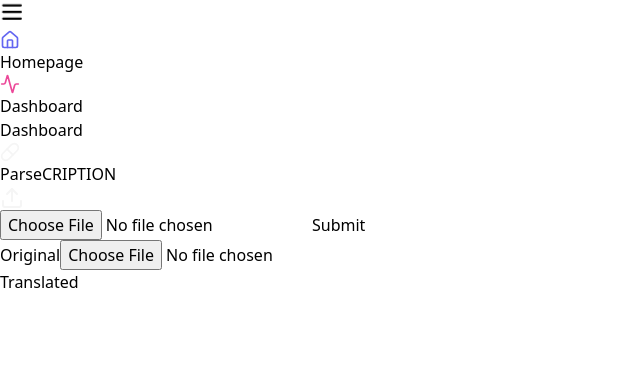
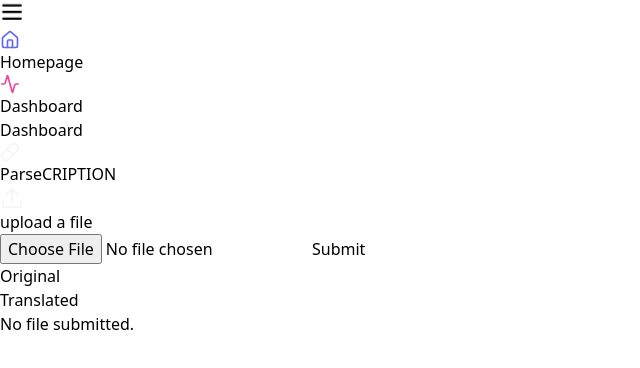
Before and after one commit to BigDataForSanDiego/Team-202, a React (Vite) app in the folder frontend/dashboard/: page /dashboard in a window 1280 px wide. Shown: the top 368 px of the page, without its empty margins (0-640 px from the left). Built offline with nearby package versions, Linux system fonts and the light colour scheme.

Commit message:
Updated Translate and Upload Components

```diff
--- a/frontend/dashboard/src/components/TranslateComponent.jsx
+++ b/frontend/dashboard/src/components/TranslateComponent.jsx
@@ -1,37 +1,25 @@
-import React, { useState, useRef } from 'react';
+import React from 'react';
 
-const TranslateComponent = ({ triggerFileInput }) => {
-    const [imageUrl, setImageUrl] = useState('');
-    const fileInputRef = useRef(null);
-
-    const handleImageUpload = (event) => {
-        const file = event.target.files[0];
-        if (file) {
-            const reader = new FileReader();
-            reader.onloadend = () => {
-                setImageUrl(reader.result);
-            };
-            reader.readAsDataURL(file);
-        }
-    };
-
+const TranslateComponent = ({ imageUrl, onTranslate }) => {
     return (
-        <div className='flex h-24 mt-8 bg-gray-800 bg-opacity-50 backdrop-blur-md overflow-hidden shadow-lg rounded-xl border border-gray-700'>
-            <div className='text-2xl font-medium text-gray-300 w-full border-r border-dashed border-gray-500'>
-                <div className='flex items-center justify-center p-4'>
-                    Original
-                    <input
-                        type="file"
-                        ref={fileInputRef}
-                        onChange={handleImageUpload}
-                        className='hidden'
-                    />
-                    {imageUrl && <img src={imageUrl} alt="Uploaded" className='ml-4 h-16' />}
+        <div className='flex flex-col mt-8'>
+            <div
+                className='flex h-96 bg-gray-800 bg-opacity-50 backdrop-blur-md overflow-hidden shadow-lg rounded-xl border border-gray-700'>
+                <div className='text-2xl font-medium text-gray-300 w-full border-r border-dashed border-gray-500'>
+                    <div className='flex flex-col items-center justify-center p-4'>
+                        <p className='mb-8'>Original</p>
+                        <div>
+                            {imageUrl && <img src={imageUrl} alt="Uploaded" className='ml-4 min-h-40 max-h-64 object-cover' />}
+                        </div>
+                    </div>
                 </div>
-            </div>
-            <div className='text-2xl font-medium text-gray-300 w-full'>
-                <div className='flex items-center justify-center p-4'>
-                    Translated
+                <div className='text-2xl font-medium text-gray-300 w-full'>
+                    <div className='flex items-center justify-center p-4'>
+                        <p>Translated</p>
+                    </div>
+                    <div className='flex items-center justify-center p-4 font-normal pt-32'>
+                        <p>{onTranslate}</p>
+                    </div>
                 </div>
             </div>
         </div>
--- a/frontend/dashboard/src/components/UploadComponent.jsx
+++ b/frontend/dashboard/src/components/UploadComponent.jsx
@@ -1,13 +1,31 @@
-import React, { useRef, useState } from 'react';
+import React, { useState, useRef } from 'react';
 import { Upload } from "lucide-react";
+import TranslateComponent from './TranslateComponent';
 
 const UploadComponent = () => {
     const [file, setFile] = useState(null);
+    const [imageUrl, setImageUrl] = useState('');
     const fileInputRef = useRef(null);
+    const [translatedText, setTranslatedText] = useState('No file submitted.');
+
 
     const handleFileChange = (event) => {
         const selectedFile = event.target.files[0];
         setFile(selectedFile);
+        if (selectedFile) {
+            const reader = new FileReader();
+            reader.onloadend = () => {
+                setImageUrl(reader.result);
+            };
+            reader.readAsDataURL(selectedFile);
+        }
+    };
+
+    // FIXME: Implement the backend API call to translate the text in the image
+    const handleSubmit = () => {
+        if (file) {
+            setTranslatedText("clicked");
+        }
     };
 
     const triggerFileInput = () => {
@@ -24,7 +42,7 @@ const UploadComponent = () => {
                     onClick={triggerFileInput}
                 >
                     <Upload size={24} color='#F5F5F5'/>
-                </div>
+                    <p className='px-2'>{file ? file.name : 'upload a file'}</p></div>
                 <input
                     ref={fileInputRef}
                     id="file-upload"
@@ -33,18 +51,13 @@ const UploadComponent = () => {
                     onChange={handleFileChange}
                 />
                 <button
-                    onClick={() => alert('File submitted!')}
+                    onClick={handleSubmit}
                     className="bg-blue-600 hover:bg-blue-700 text-white font-bold py-2 px-4 rounded"
                 >
                     Submit
                 </button>
-                {file && (
-                    <div className="mt-4 text-sm text-gray-400">
-                        <strong>Selected file:</strong> {file.name}
-                    </div>
-                )}
             </div>
-        </div>
+            <TranslateComponent imageUrl={imageUrl} onTranslate={translatedText} />        </div>
     );
 };
 
--- a/frontend/dashboard/src/pages/DashboardPage.jsx
+++ b/frontend/dashboard/src/pages/DashboardPage.jsx
@@ -10,7 +10,7 @@ const DashboardPage = () => {
             <Header title="Dashboard"/>
 
             <main className='max-w-7xl mx-auto py-20 px-6 lg:px-8 flex flex-col h-screen'>
-                <div className='grid grid-cols-12 gap-8 h-24'>
+                <div className='flex flex-col gap-8 h-24'>
                     <div className='col-span-4 p-4 rounded-lg'>
                         <NameCard />
                     </div>
@@ -18,11 +18,11 @@ const DashboardPage = () => {
                         <UploadComponent />
                     </div>
                 </div>
-                <div className='grid grid-cols-12 gap-8 h-24 mt-8 p-4'>
-                    <div className="col-span-12 w-full flex-grow rounded-lg">
-                        <TranslateComponent />
-                    </div>
-                </div>
+                {/*<div className='grid grid-cols-12 gap-8 h-24 mt-8 p-4'>*/}
+                {/*    <div className="col-span-12 w-full flex-grow rounded-lg">*/}
+                {/*        <TranslateComponent />*/}
+                {/*    </div>*/}
+                {/*</div>*/}
             </main>
         </div>
     );
```
